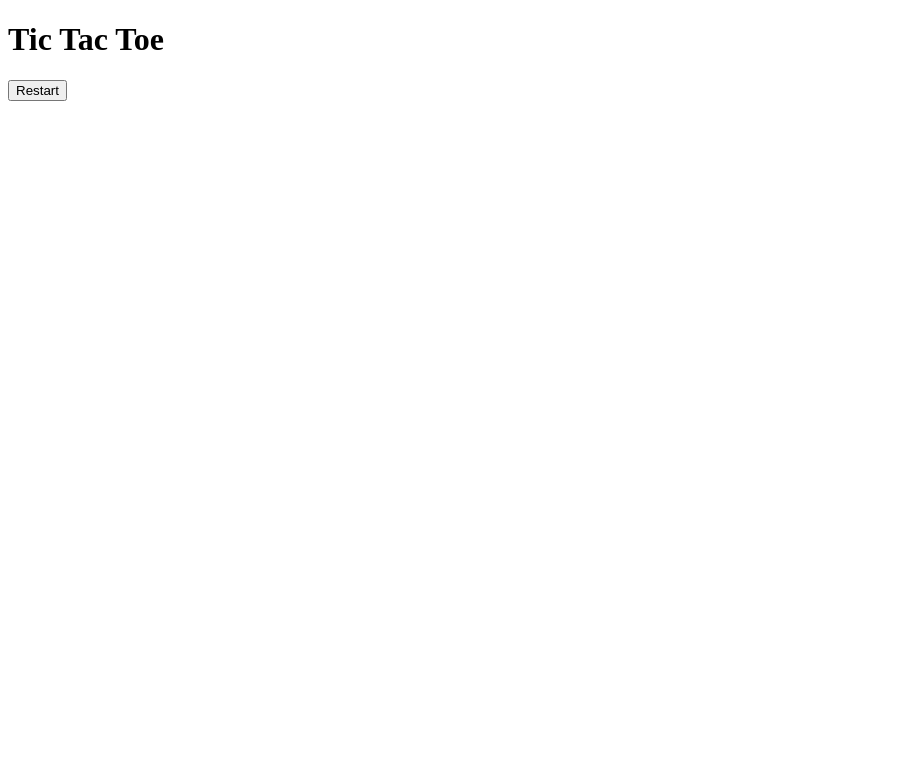
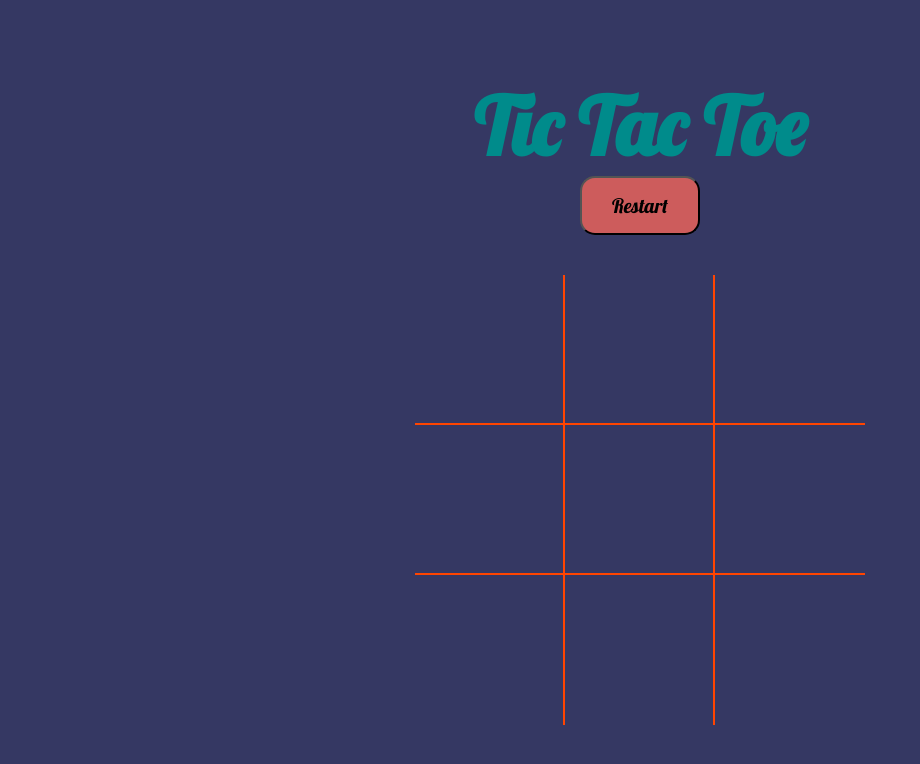
Before and after one commit to papunatsiskadze/FinalProject, a plain HTML site: page html/TicTacToe.html in a window 1280 px wide. Both pictures are taken after a click on the button "Restart". Shown: the whole page, without its empty margins (0-920 px from the left). Drawn offline with Linux system fonts and the light colour scheme.

Commit message:
TTT Done fully

```diff
--- a/JAVASCRIPT/Gamecode.js
+++ b/JAVASCRIPT/Gamecode.js
@@ -0,0 +1,68 @@
+let playerText = document.getElementById('playerText');
+let restartBtn = document.getElementById('restartBtn');
+let boxes = Array.from(document.getElementsByClassName('box'))
+
+let winningIndicator = getComputedStyle(document.body).getPropertyValue('--winning-blocks')
+
+const O_TEXT = "O"
+const X_TEXT = "X"
+let currentPlayer = X_TEXT
+let spaces = Array(9).fill(null)
+
+
+const startGame = () => {
+    boxes.forEach(box => box.addEventListener('click', boxClicked))
+}
+
+function boxClicked(e) {
+    const id = e.target.id
+
+    if(!spaces[id]){
+        spaces[id] = currentPlayer
+        e.target.innerText = currentPlayer
+
+        if(playerHasWon() !==false){
+            playerText =`${currentPlayer} Has Won!`
+            let winning_blocks = playerHasWon()
+
+            winning_blocks.map(box => boxes[box].style.backgroundColor=winningIndicator)
+            return
+        }
+        currentPlayer = currentPlayer == X_TEXT ? O_TEXT : X_TEXT
+    }
+}
+const winningCombos = [
+    [0,1,2],
+    [0,4,8],
+    [0,3,6],
+    [1,4,7],
+    [2,5,8],
+    [2,4,6],
+    [3,4,5],
+    [6,7,8]
+]
+
+function playerHasWon(){
+    for (const condition of winningCombos) {
+        let [a, b, c] = condition
+
+        if(spaces[a] && (spaces[a] == spaces[b] && spaces[a] == spaces[c])) {
+            return [a,b,c]
+        }
+    }
+    return false
+}
+
+restartBtn.addEventListener('click', restart)
+function restart() {
+    spaces.fill(null)
+
+    boxes.forEach( box => {
+        box.innerText = ''
+    })
+
+    playerText = 'Tic Tac Toe'
+    currentPlayer = X_TEXT
+}
+
+startGame()
--- a/html/TicTacToe.html
+++ b/html/TicTacToe.html
@@ -4,16 +4,29 @@
     <meta charset="UTF-8">
     <meta http-equiv="X-UA-Compatible" content="IE=edge">
     <meta name="viewport" content="width=device-width, initial-scale=1.0">
+    <link rel="stylesheet" href="/style/Game.css">
     <title>TicTacToe</title>
 </head>
 <body>
     <div class="container">
-        <h1>
+        <h1 id="playerText">
             Tic Tac Toe
         </h1>
-        <button>
+        <button id="restartBtn">
             Restart
         </button>
+        <div id="board">
+            <div class="box" id="0"></div>
+            <div class="box" id="1"></div>
+            <div class="box" id="2"></div>
+            <div class="box" id="3"></div>
+            <div class="box" id="4"></div>
+            <div class="box" id="5"></div>
+            <div class="box" id="6"></div>
+            <div class="box" id="7"></div>
+            <div class="box" id="8"></div>
+        </div>
     </div>
+<script src="/JAVASCRIPT/Gamecode.js"></script>
 </body>
 </html>
--- /dev/null
+++ b/style/Game.css
@@ -0,0 +1,71 @@
+@font-face {
+    font-family: 'lobster';
+    src: url(/Fonts/Lobster/Lobster-Regular.ttf);
+}
+:root{
+    --winning-blocks :#1a9ddf;
+}
+*{
+    margin: 0;
+    padding: 0;
+    box-sizing: border-box;
+}
+body{
+    color: darkcyan;
+    font-family:'Segoe UI', Tahoma, Geneva, Verdana, sans-serif;
+}
+h1{
+    font-size: 5rem;
+    font-family: 'lobster';
+    transition: 5s;
+}
+
+.container{
+    padding: 40px;
+    height: 100vh;
+    display: flex;
+    justify-content: center;
+    align-items: center;
+    flex-direction: column;
+    background-color: rgb(53, 56, 99);
+}
+#board{
+     width: 450px;
+     display: flex;
+     flex-wrap: wrap;
+     margin-top: 40px;
+}
+.box{
+    height: 150px;
+    width: 150px;
+    display: flex;
+    align-items: center;
+    justify-content: center;
+    color: orangered;
+    font-size: 120px;
+    border-right: 2px solid;
+    border-bottom: 2px solid;
+}
+.box:nth-child(3n){
+    border-right: none;
+}
+.box:nth-child(6) ~ .box{
+    border-bottom: none;
+}
+button{
+    padding: 15px 30px;
+    border-radius: 15px;
+    background-color: indianred;
+    font-size: 1.25rem;
+    font-family: 'lobster';
+    transition: 2s transform;
+    font-weight: 400;
+}
+button:hover{
+    cursor: pointer;
+    transform: translateY(-2px);
+    transform:rotateX(200deg);
+}
+h1:hover{
+    transform: rotateY(300deg);
+}
```
Also changed, not shown: Fonts/Lobster/Lobster-Regular.ttf (added), Fonts/Lobster/OFL.txt (added).
